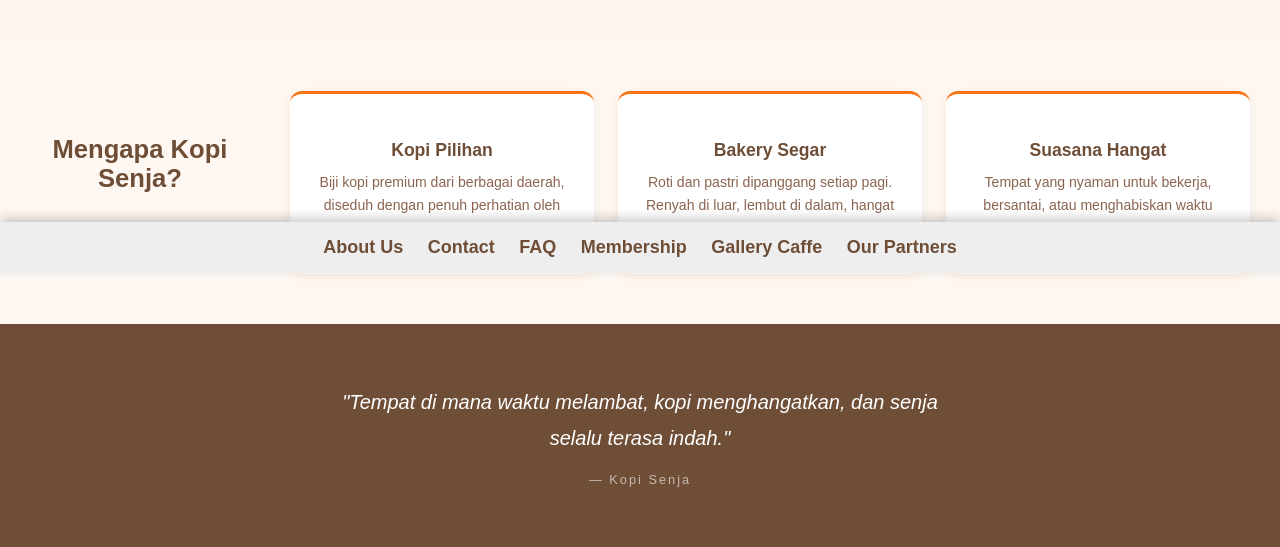
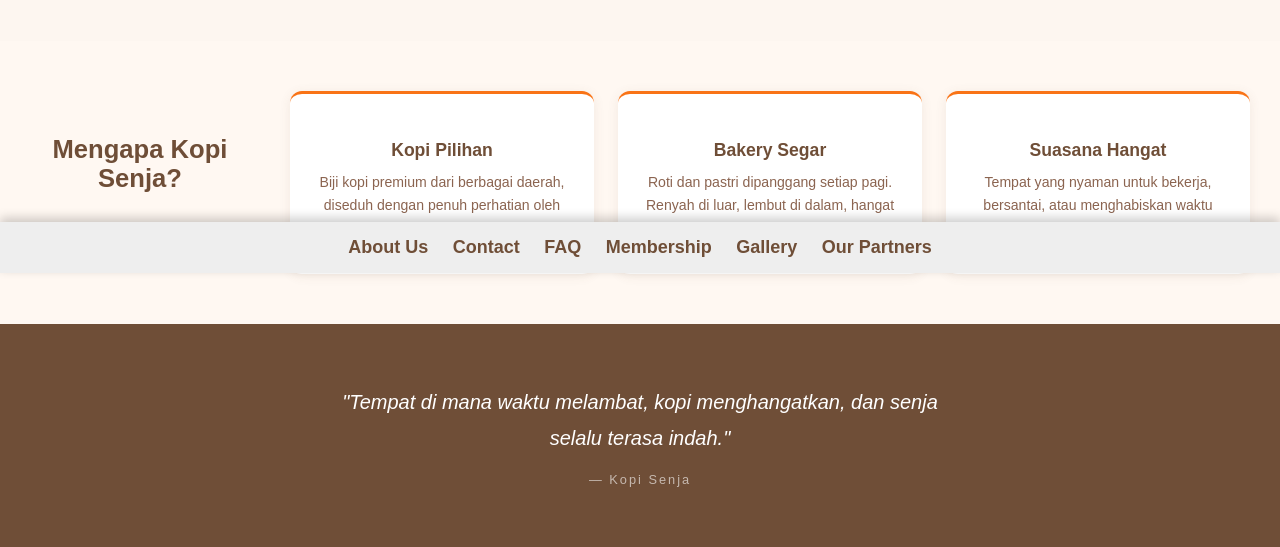
Before and after one commit to devi201007/aplikasi_coffeshop, a PHP site: page /home.php in a window 1280 px wide. Shown: the part 527-1074 px from the top of the page. Run offline with PHP 8.4, Linux system fonts and the light colour scheme.

Commit message:
first commit

```diff
--- a/home.php
+++ b/home.php
@@ -162,7 +162,7 @@
     <a href="contact.php">Contact</a>
     <a href="faq.php">FAQ</a>
     <a href="membership.php">Membership</a>
-    <a href="gallerycaffe.php">Gallery Caffe</a>
+    <a href="gallerycaffe.php">Gallery</a>
     <a href="ourpartners.php">Our Partners</a>
 </nav>
 
```
